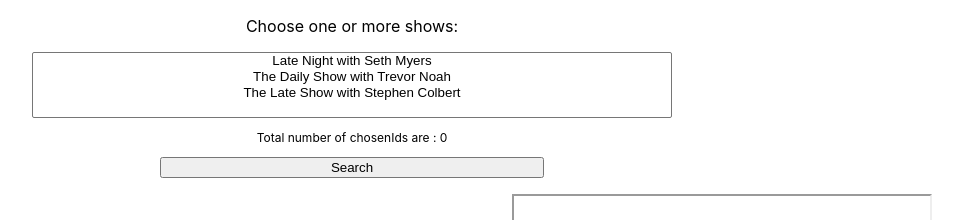
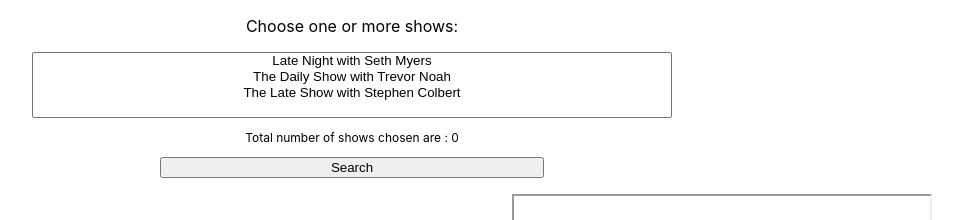
Before and after one commit to csoumya14/Clone-app, a React (Create React App) app: page / in a window 1280 px wide. Shown: the top 220 px of the page, without its empty margins (288-1251 px from the left). Built offline with nearby package versions, Linux system fonts and the light colour scheme.

Commit message:
finished

```diff
--- a/src/components/SelectShows/SelectShows.js
+++ b/src/components/SelectShows/SelectShows.js
@@ -22,7 +22,7 @@
       <label>
         {chosenOption && (
           <label htmlFor="shows">
-            <p className="para">Total number of chosenIds are : {chosenOption.length}</p>
+            <p className="para">Total number of shows chosen are : {chosenOption.length}</p>
           </label>
         )}
       </label>
--- a/src/services/youtubeApi.js
+++ b/src/services/youtubeApi.js
@@ -1,5 +1,5 @@
 import axios from 'axios';
-const KEY = 'AIzaSyAz2JAgqopBbIbZaGDVE24NiTvnb6A0wLU';
+const KEY = '';
 
 const youTubeApi = axios.create({
   baseURL: 'https://www.googleapis.com/youtube/v3/',
```
Also changed, not shown: src/App.js (+4 -3 lines).
